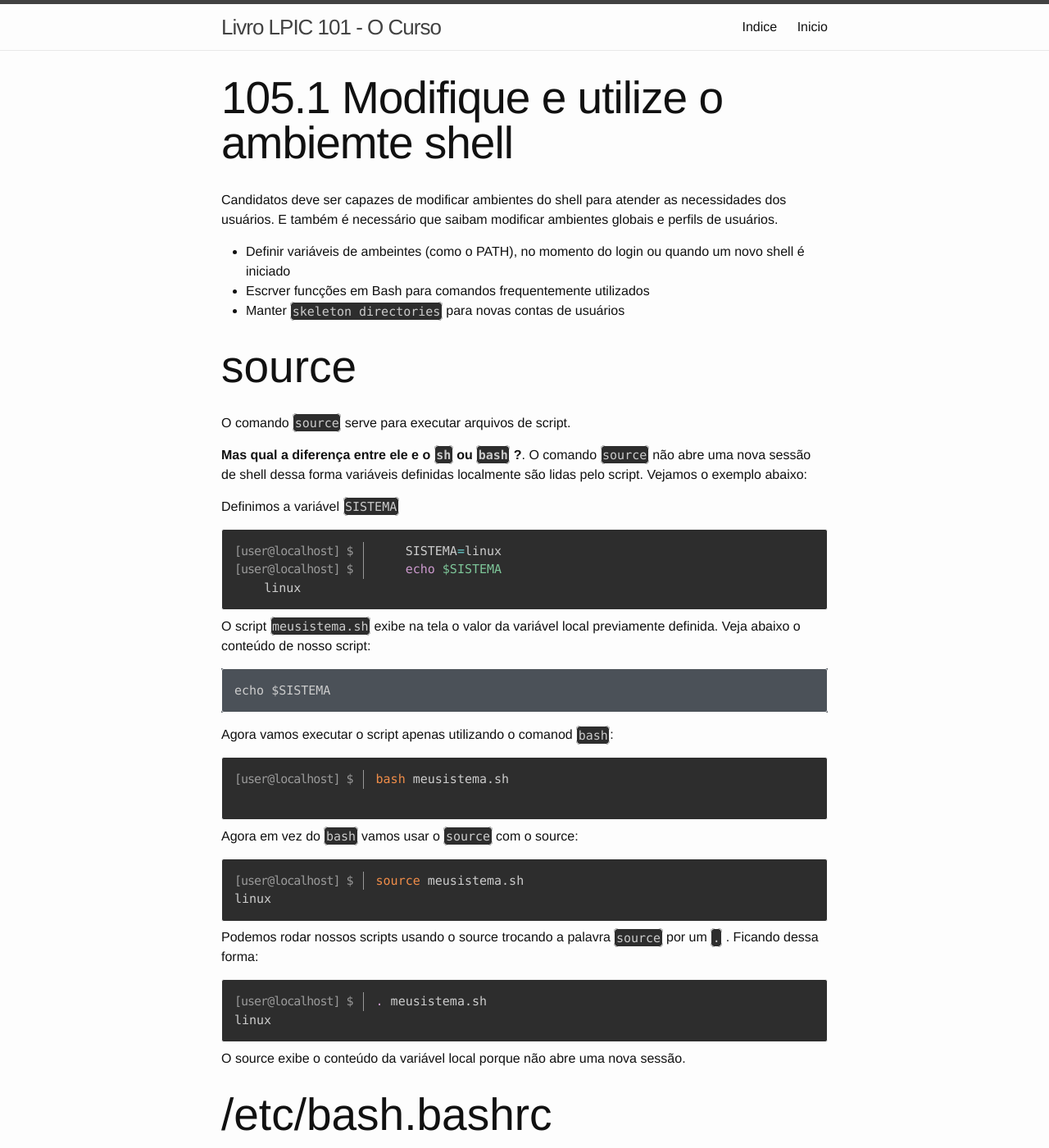
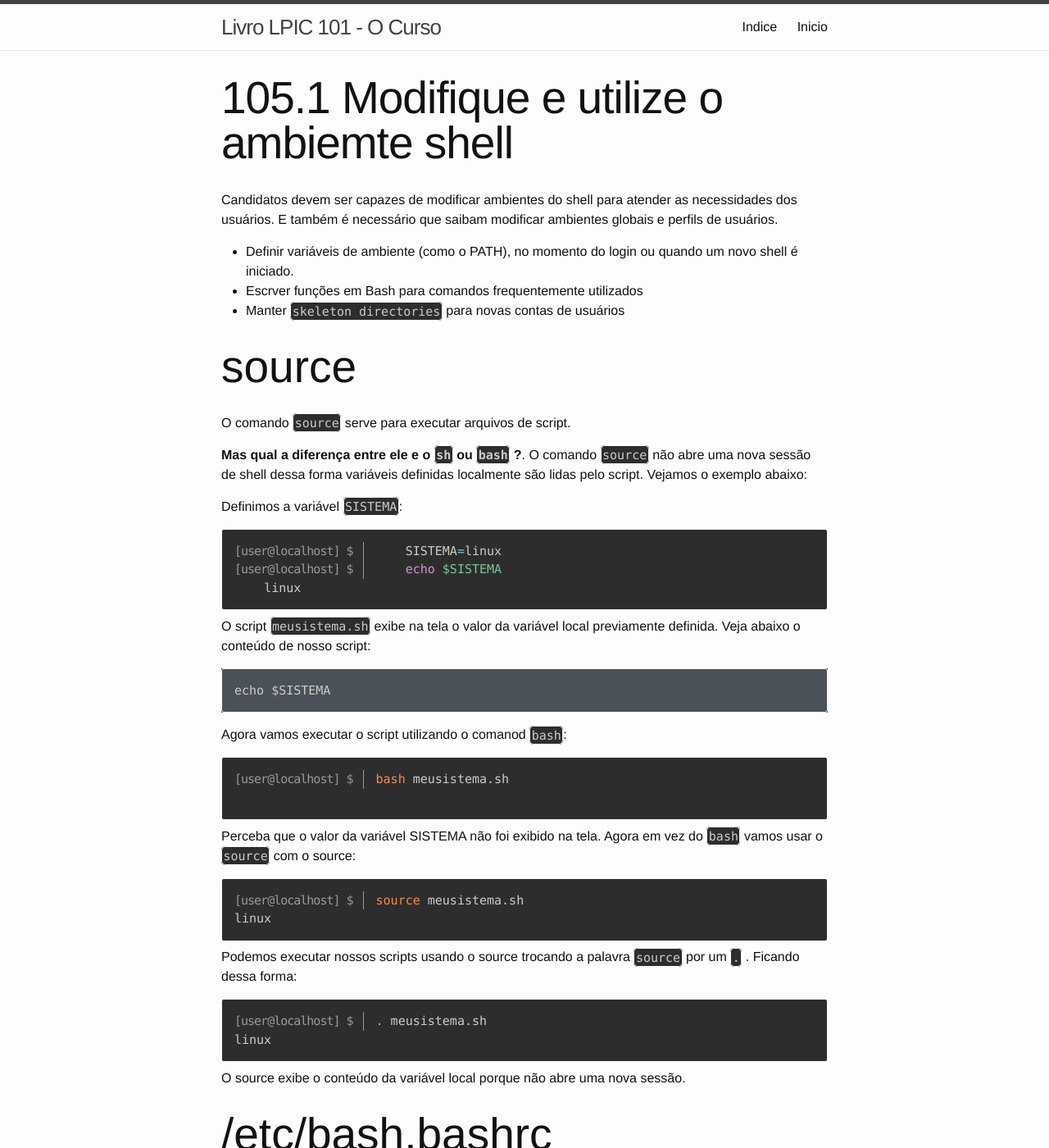
Before and after one commit to alphabraga/lpic1, a Jekyll site: the page built from topicos/105/105-1-modifique-e-utilize-o-ambiente-shell.md, in a window 1280 px wide and 1400 px high. Shown: the whole window at 82% size. Built offline with Jekyll 4.4.1, drawn with Linux system fonts in a browser that asks for light colours; some of the changed text lies outside the part shown.

Commit message:
novo 105

```diff
--- a/topicos/105/105-1-modifique-e-utilize-o-ambiente-shell.md
+++ b/topicos/105/105-1-modifique-e-utilize-o-ambiente-shell.md
@@ -4,11 +4,11 @@ title: 105.1 Modifique e utilize o ambiemte shell
 permalink: /105/105-1-modifique-e-utilize-o-ambiente-shell
 ---
 
-Candidatos deve ser capazes de modificar ambientes do shell para atender as necessidades dos usuários. E também é necessário que saibam modificar ambientes globais e perfils de usuários.
+Candidatos devem ser capazes de modificar ambientes do shell para atender as necessidades dos usuários. E também é necessário que saibam modificar ambientes globais e perfils de usuários.
 
 
-* Definir variáveis de ambeintes (como o PATH), no momento do login ou quando um novo shell é iniciado
-* Escrver funcções em Bash para comandos frequentemente utilizados
+* Definir variáveis de ambiente (como o PATH), no momento do login ou quando um novo shell é iniciado.
+* Escrver funções em Bash para comandos frequentemente utilizados
 * Manter `skeleton directories` para novas contas de usuários
 
 ## source
@@ -17,7 +17,7 @@ O comando `source` serve para executar arquivos de script.
 
 **Mas qual a diferença entre ele e o `sh` ou `bash` ?**. O comando `source` não abre uma nova sessão de shell dessa forma variáveis definidas localmente são lidas pelo script. Vejamos o exemplo abaixo:
 
-Definimos a variável `SISTEMA`
+Definimos a variável `SISTEMA`:
 
 <pre class="command-line language-bash">
 	<code>SISTEMA=linux</code>
@@ -29,13 +29,14 @@ O script `meusistema.sh` exibe na tela o valor da variável local previamente de
 
 	echo $SISTEMA
 
-Agora vamos executar o script apenas utilizando o comanod `bash`:
+Agora vamos executar o script utilizando o comanod `bash`:
 
 <pre class="command-line language-bash">
 <code>bash meusistema.sh</code>
 
 </pre>
 
+Perceba que o valor da variável SISTEMA não foi exibido na tela.
 Agora em vez do `bash` vamos usar o `source` com o source:
 
 <pre class="command-line language-bash">
@@ -43,7 +44,7 @@ Agora em vez do `bash` vamos usar o `source` com o source:
 linux
 </pre>
 
-Podemos rodar nossos scripts usando o source trocando a palavra `source` por um  `.` . Ficando dessa forma:
+Podemos executar nossos scripts usando o source trocando a palavra `source` por um  `.` . Ficando dessa forma:
 
 <pre class="command-line language-bash">
 <code>. meusistema.sh</code>
@@ -56,7 +57,7 @@ O source exibe o conteúdo da variável local porque não abre uma nova sessão.
 
 ## /etc/bash.bashrc
 
-Esse arquivo é utilizado para definir funções e variáveis de ambiente. **Ele é invocado sempre que um novo bash é aberto.** Isso seginifca que sempre que um novo terminal for aberto no ambinete grafico ou em linha de comando digitando `bash` o arquivo `/etc/bash.bashrc` é chamado.
+Esse arquivo é utilizado para definir funções e variáveis de ambiente. **Ele é invocado sempre que um novo bash é aberto.** Isso significa que sempre que um novo terminal for aberto no ambiente gráfico ou em linha de comando digitando `bash` o arquivo `/etc/bash.bashrc` é chamado.
 
 ## /etc/profile
 
```
